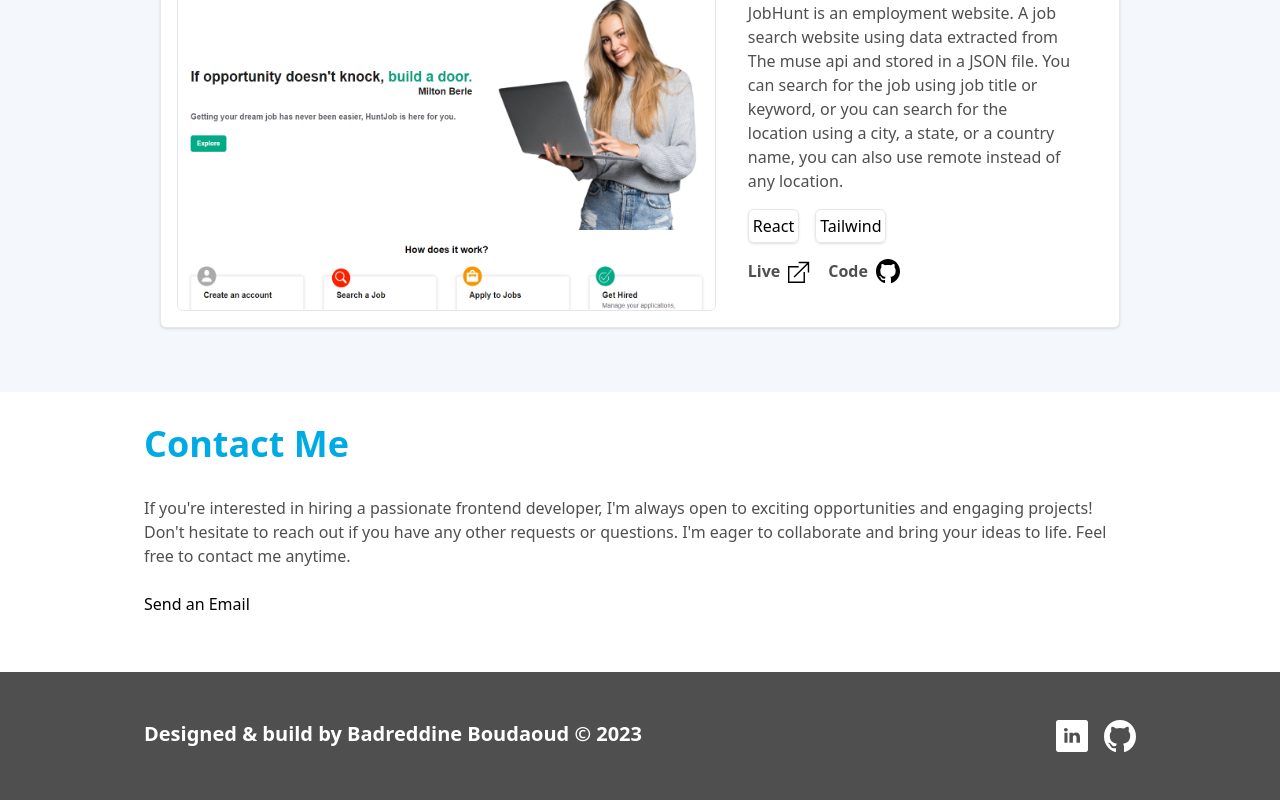
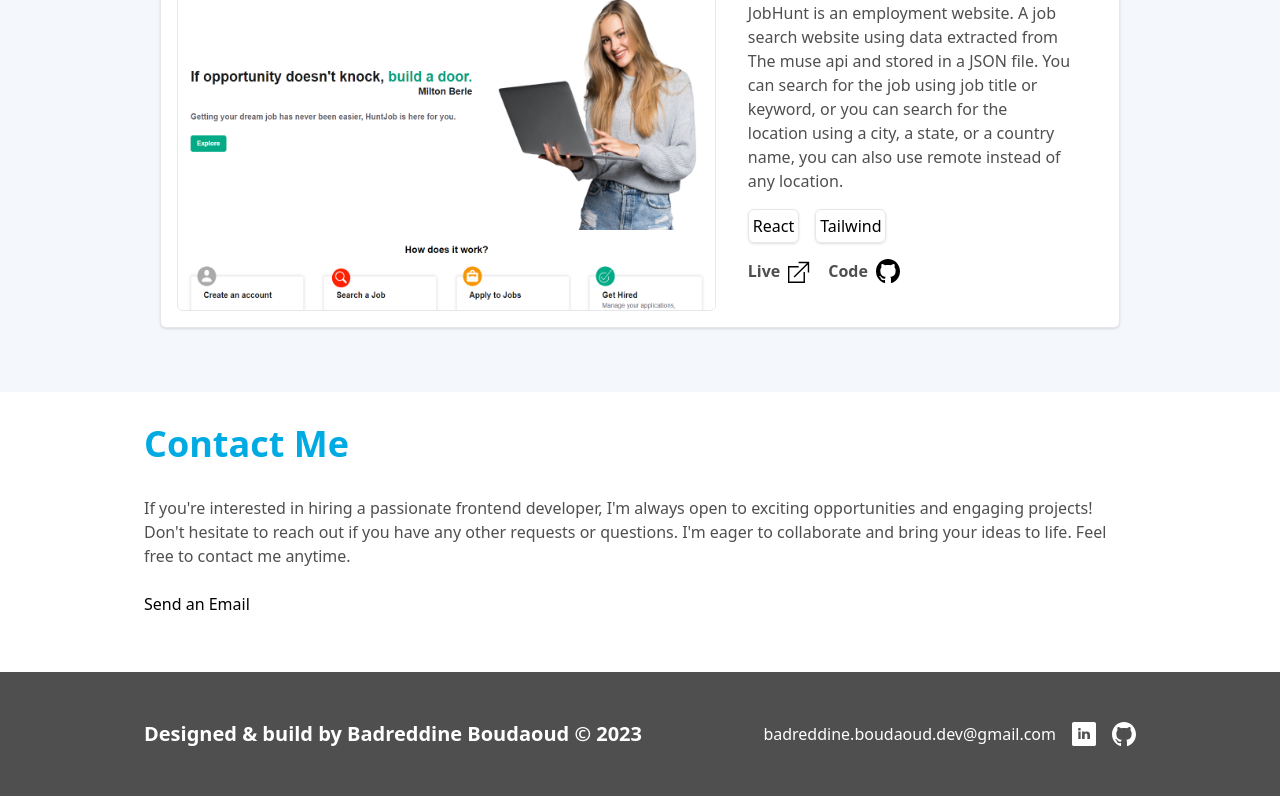
Before and after one commit to Badr-21/Portfolio-website, a React (Vite) app: page / in a window 1280 px wide. Shown: the part 1885-2685 px from the top of the page. Built offline with nearby package versions, Linux system fonts and the light colour scheme.

Commit message:
added email to Footer component

```diff
--- a/src/Components/Footer.jsx
+++ b/src/Components/Footer.jsx
@@ -7,21 +7,22 @@ function Footer() {
          <p className="text-xl font-semibold text-white">
             Designed & build by Badreddine Boudaoud &copy; 2023
          </p>
-         <div className="flex gap-x-4">
+         <div className="flex items-center gap-x-4">
+            <p className="text-white font-medium">badreddine.boudaoud.dev@gmail.com</p>
             <a
                href="https://www.linkedin.com/in/badreddine-boudaoud-abb61b282/"
                target="_blank"
                rel="noreferrer"
             >
                <img
-                  className="w-8 [@media(hover:hover){&:hover}]:filter-icon hover:cursor-pointer"
+                  className="w-6 [@media(hover:hover){&:hover}]:filter-icon hover:cursor-pointer"
                   src={LinkedinWhiteIcon}
                   alt="linkedin icon"
                />
             </a>
             <a href="https://github.com/Badr-21" target="_blank" rel="noreferrer">
                <img
-                  className="w-8 [@media(hover:hover){&:hover}]:filter-icon hover:cursor-pointer"
+                  className="w-6 [@media(hover:hover){&:hover}]:filter-icon hover:cursor-pointer"
                   src={GithubWhiteIcon}
                   alt="github icon"
                />
```
